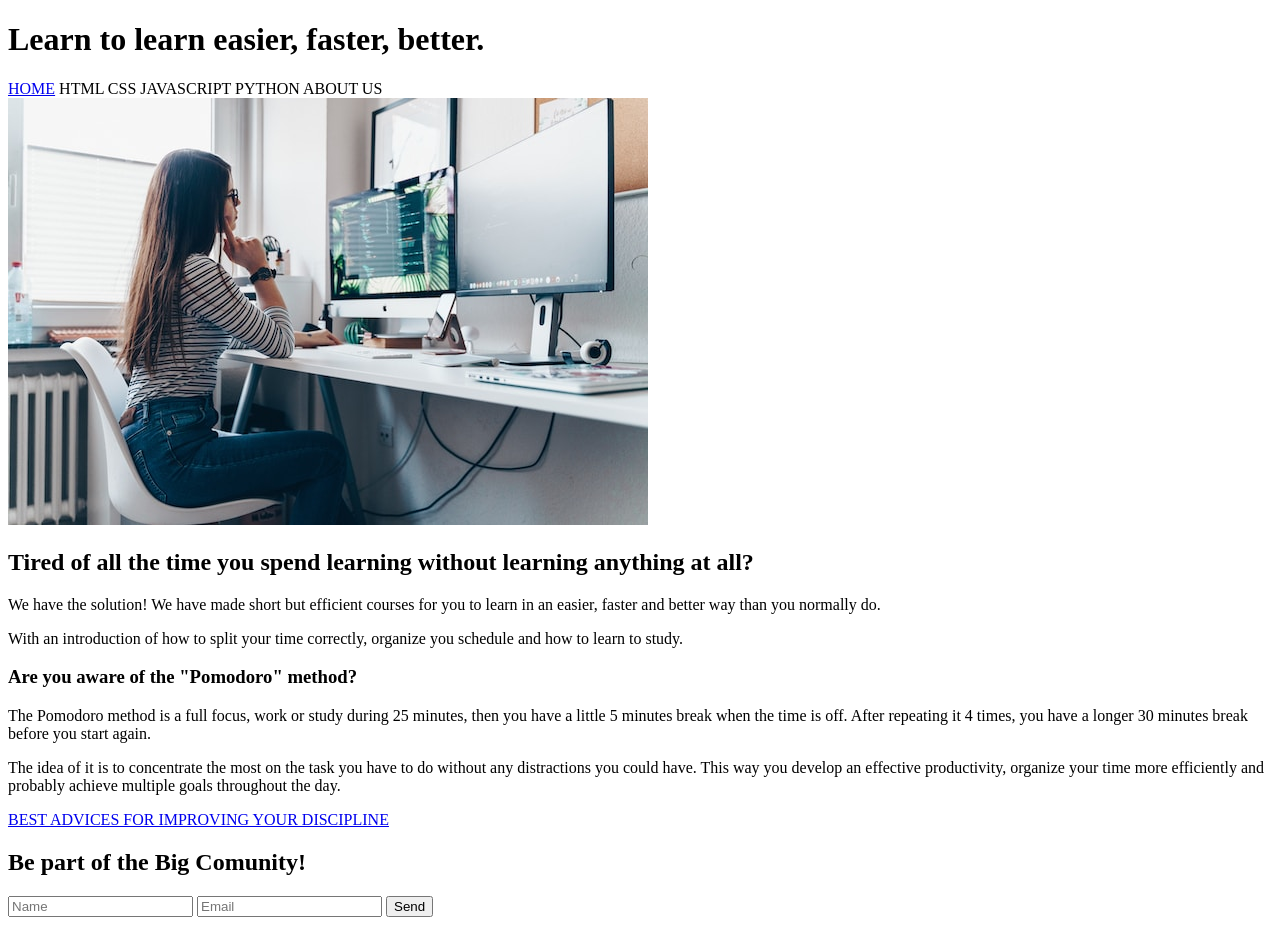
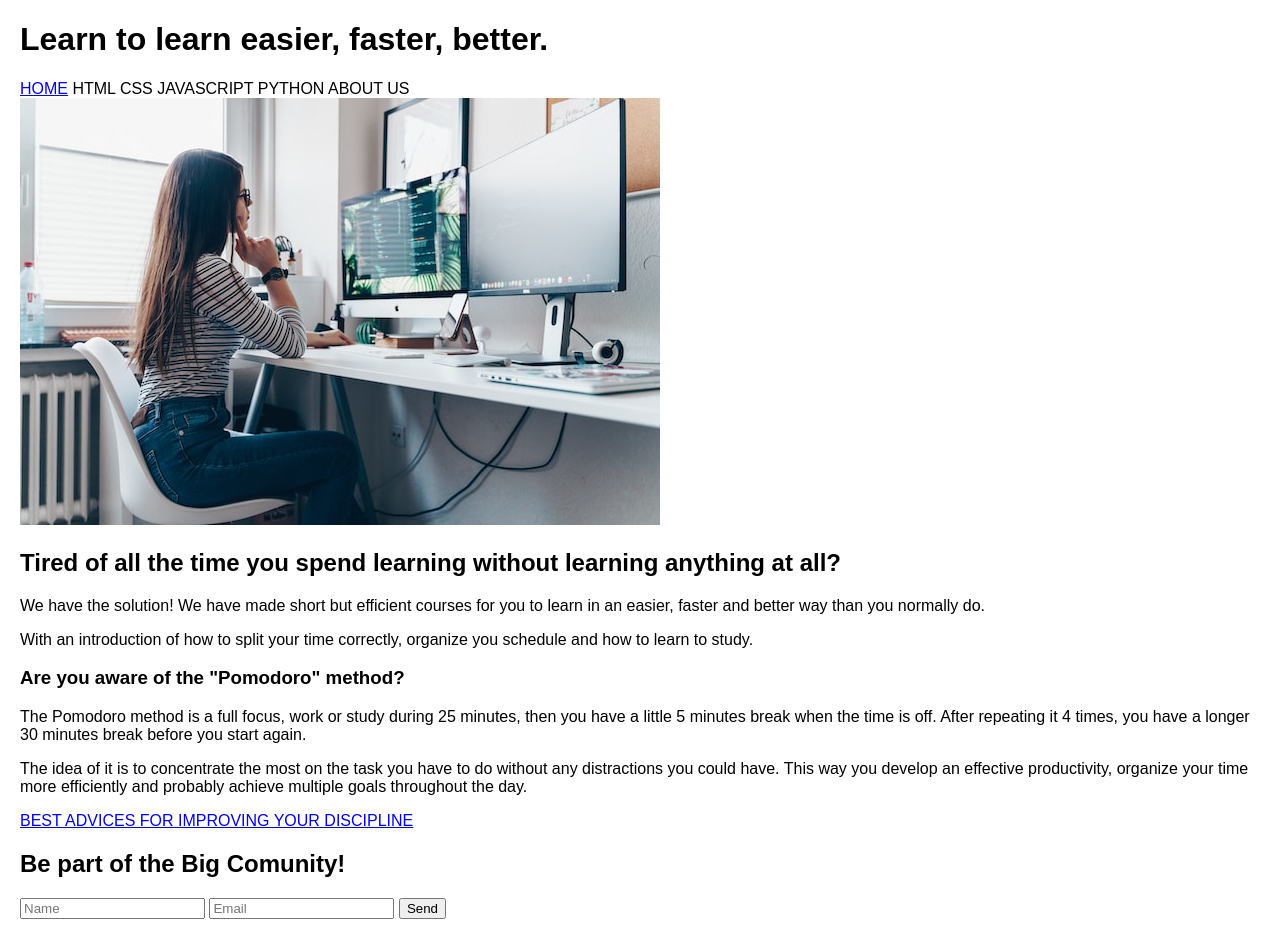
Before and after one commit to ValenAngulo/Repositorio-HW-M03-HTML, a plain HTML site: page index.html in a window 1280 px wide. Drawn offline with Linux system fonts and the light colour scheme.

Commit message:
Chances on Html, CSS file created

```diff
--- a/index.html
+++ b/index.html
@@ -4,23 +4,24 @@
     <meta charset="UTF-8">
     <meta name="viewport" content="width=device-width, initial-scale=1.0">
     <title>Mi Página Web</title>
+    <link rel="stylesheet" type="text/css" href="styles.css">
 </head>
 <body>
     <header>
-        <div>
-            <h1>Learn to learn easier, faster, better.</h1>
-            <span><a href="#">HOME</a></span>
-            <span>HTML</span>
-            <span>CSS</span>
-            <span>JAVASCRIPT</span>
-            <span>PYTHON</span>
-            <span>ABOUT US</span>
+        <div class="header-container">
+            <h1 id="title">Learn to learn easier, faster, better.</h1>
+            <span class="span-home"><a href="#">HOME</a></span>
+            <span class="span">HTML</span>
+            <span class="span">CSS</span>
+            <span class="span">JAVASCRIPT</span>
+            <span class="span">PYTHON</span>
+            <span class="span">ABOUT US</span>
         </div>
     </header>
 
     <main>
         <div>
-            <img src="./Code.jpg" alt="Code">
+            <img src="./Code.jpg" alt="Code" class="img-1">
         </div>
         <section>
             <div>
--- /dev/null
+++ b/styles.css
@@ -0,0 +1,8 @@
+body {
+    font-family: 'Arial', sans-serif;
+    margin: 20px;
+  }
+
+.header-container{
+
+}
```
